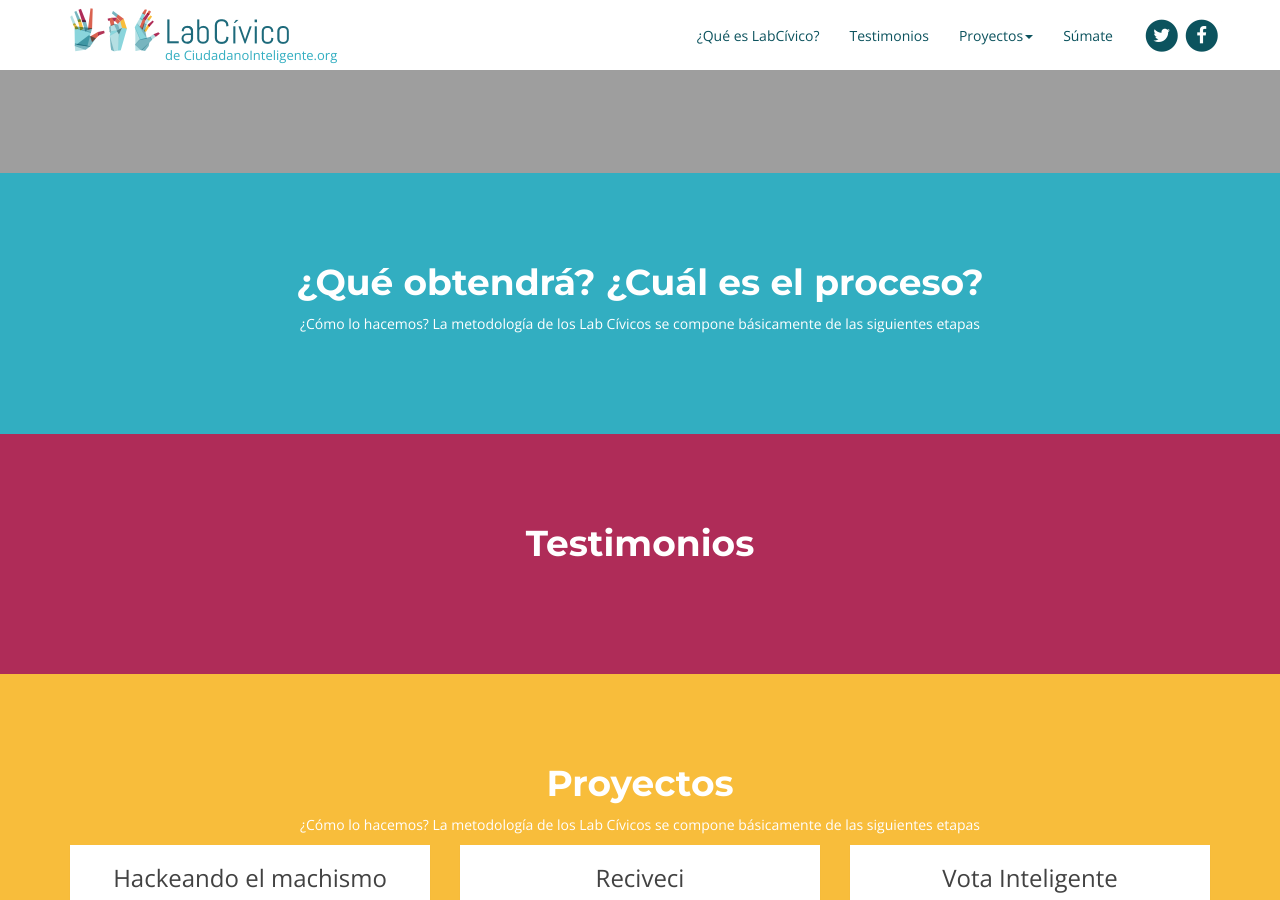
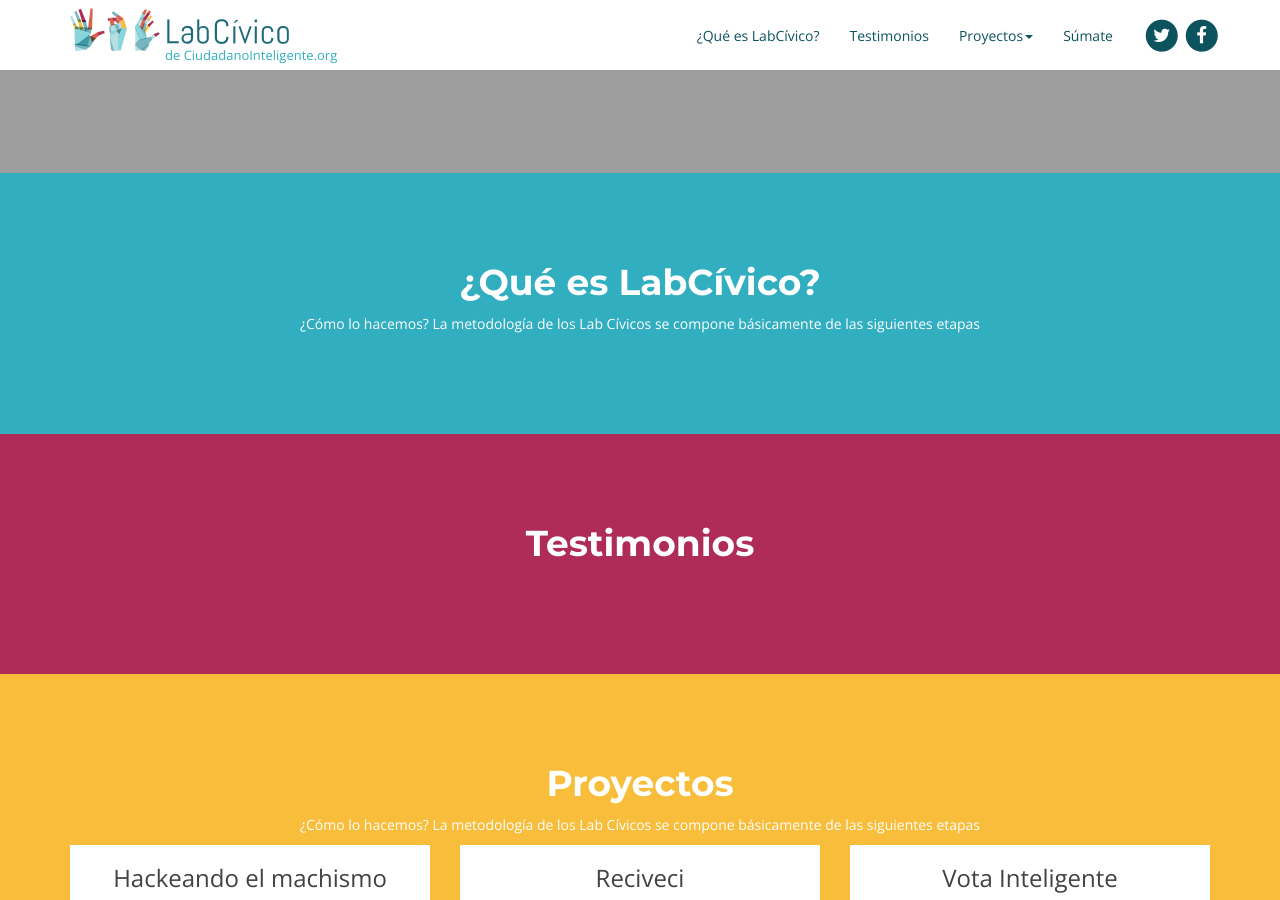
Before and after one commit to ciudadanointeligente/br.labcivico.org.github.io, a Jekyll site: the page built from index.html, in a window 1280 px wide and 900 px high, scrolled down 637 px. Built offline with Jekyll 4.4.1, drawn with Linux system fonts in a browser that asks for light colours; nearby versions of some CDN libraries; comment, search, counter and statistics services are not loaded.

Commit message:
Update methodology title in home

```diff
--- a/_includes/methodology.html
+++ b/_includes/methodology.html
@@ -1,6 +1,6 @@
 <section class="container-blue" id="que-es">
 	<div class="container">
-	  <h2 class="text-center">¿Qué obtendrá? ¿Cuál es el proceso?</h2>
+	  <h2 class="text-center">¿Qué es LabCívico?</h2>
 	  <div class="bajada text-center">
 	    ¿Cómo lo hacemos? La metodología de los Lab Cívicos se compone básicamente de las siguientes etapas
 	  </div>
```
